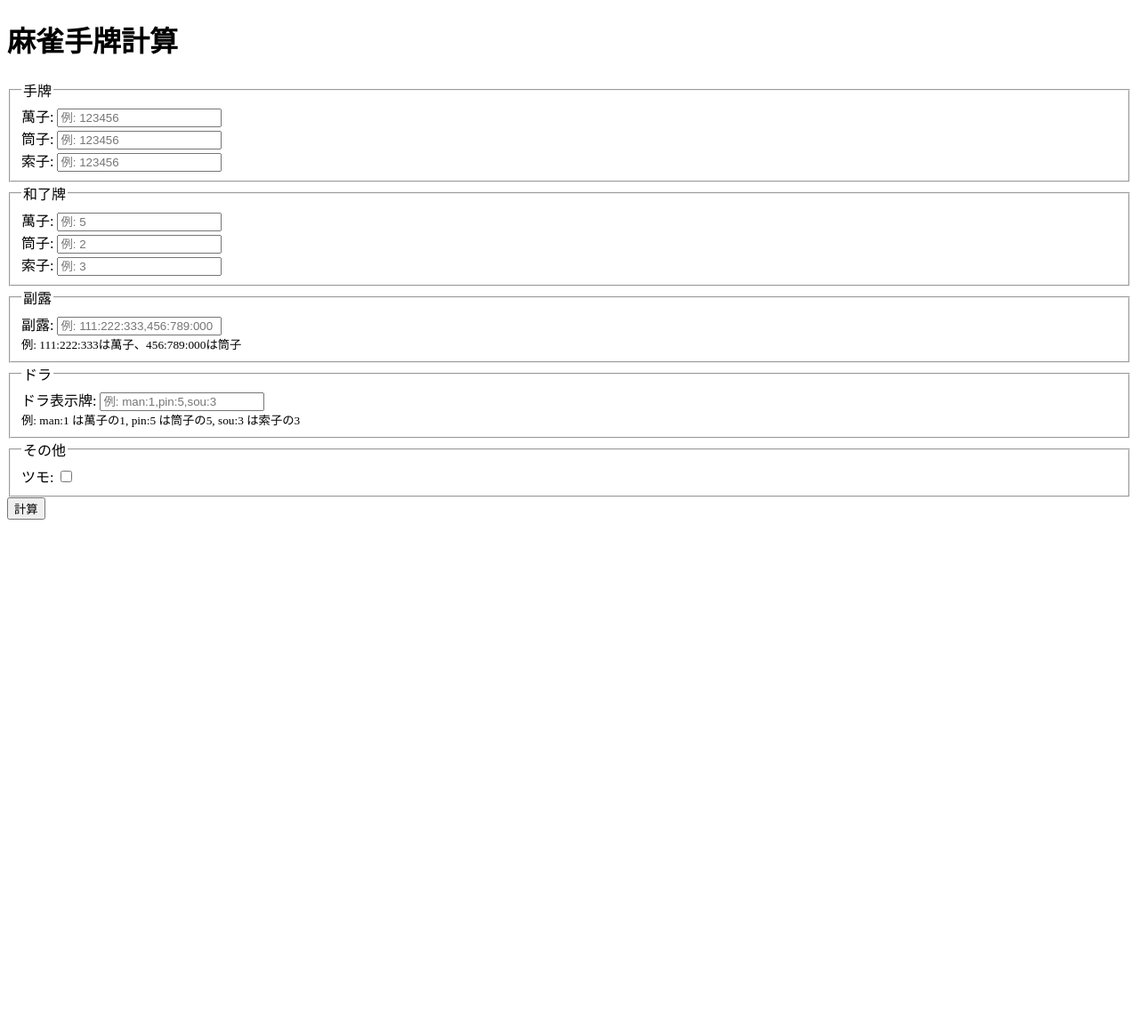
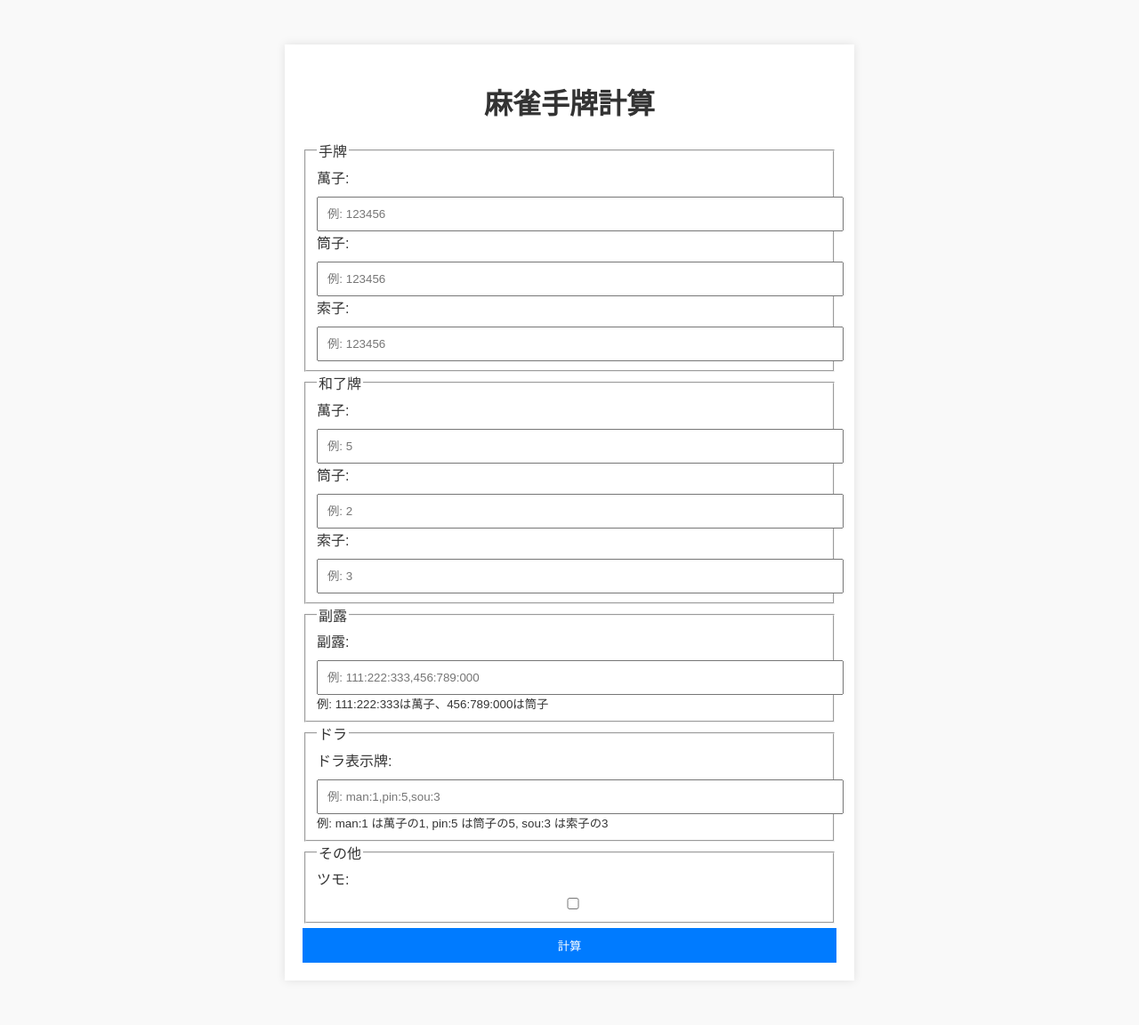
Before and after one commit to toufu-24/mahjong-calc-point, a Flask app: template src/mahjong_calc_point/templates/index.html in a window 1280 px wide. Shown: the whole page at 89% size. Before the commit the page ends 584 px from the top, so only its background shows below. Run offline with Flask 3, Linux system fonts and the light colour scheme; the template is opened without the code that fills it, so the values that code supplies are empty.

Commit message:
apply css

```diff
--- a/src/mahjong_calc_point/templates/index.html
+++ b/src/mahjong_calc_point/templates/index.html
@@ -1,11 +1,15 @@
 <!DOCTYPE html>
 <html lang="ja">
+
 <head>
     <meta charset="UTF-8">
     <meta name="viewport" content="width=device-width, initial-scale=1.0">
     <title>麻雀手牌計算</title>
+    <link rel="stylesheet" href="static/style.css">
 </head>
+
 <body>
+    <div class="container">
         <h1>麻雀手牌計算</h1>
         <form method="post">
             <fieldset>
@@ -38,25 +42,31 @@
             <fieldset>
                 <legend>ドラ</legend>
                 <label>ドラ表示牌:</label>
-            <input type="text" name="dora_indicators" placeholder="例: man:1,pin:5,sou:3" value="{{ dora_indicators_str }}"><br>
+                <input type="text" name="dora_indicators" placeholder="例: man:1,pin:5,sou:3"
+                    value="{{ dora_indicators_str }}"><br>
                 <small>例: man:1 は萬子の1, pin:5 は筒子の5, sou:3 は索子の3</small><br>
             </fieldset>
 
             <fieldset>
                 <legend>その他</legend>
                 <label for="is_tsumo">ツモ:</label>
-            <input type="checkbox" id="is_tsumo" name="is_tsumo" {% if request.form.get('is_tsumo') %}checked{% endif %}><br>
+                <input type="checkbox" id="is_tsumo" name="is_tsumo" {% if request.form.get('is_tsumo') %}checked{%
+                    endif %}><br>
             </fieldset>
 
             <button type="submit">計算</button>
         </form>
 
         {% if result %}
+        <div class="result">
             <h2>結果</h2>
             <pre>役: {{ yaku }}</pre>
             <pre>翻: {{ han }}</pre>
             <pre>符: {{ fu }}</pre>
             <pre>点数: {{ cost }}</pre>
+        </div>
         {% endif %}
+    </div>
 </body>
+
 </html>
```
Lines whose indentation alone changed are shown as unchanged.
